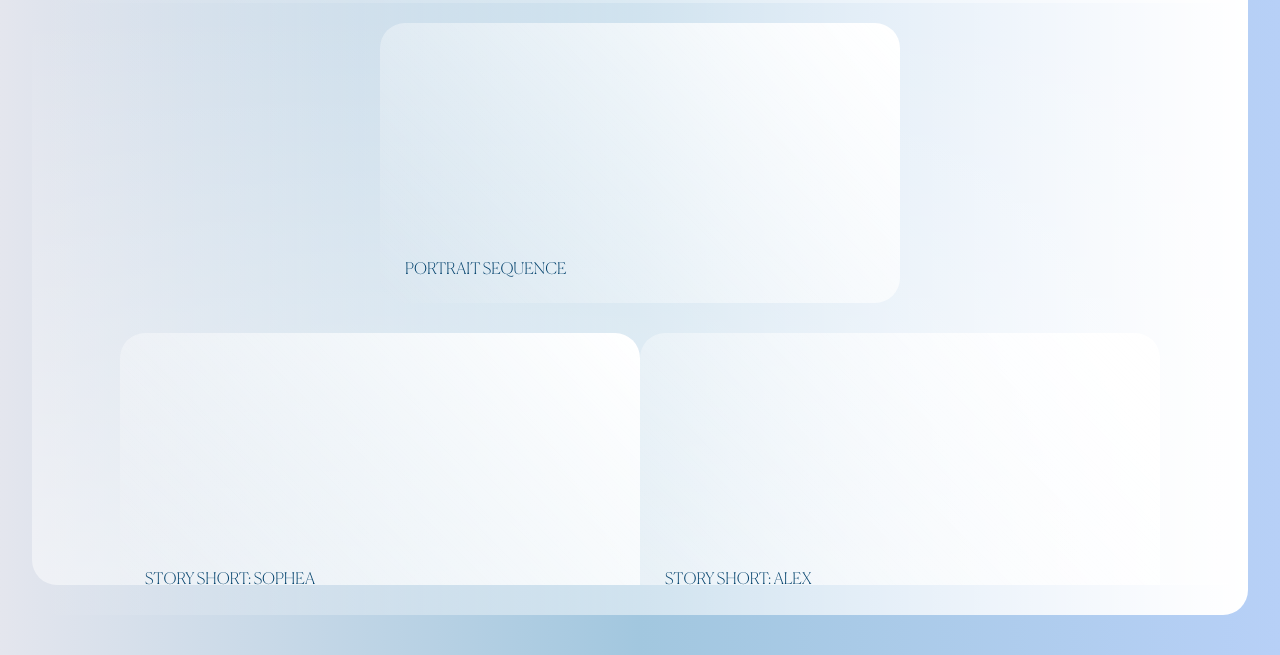
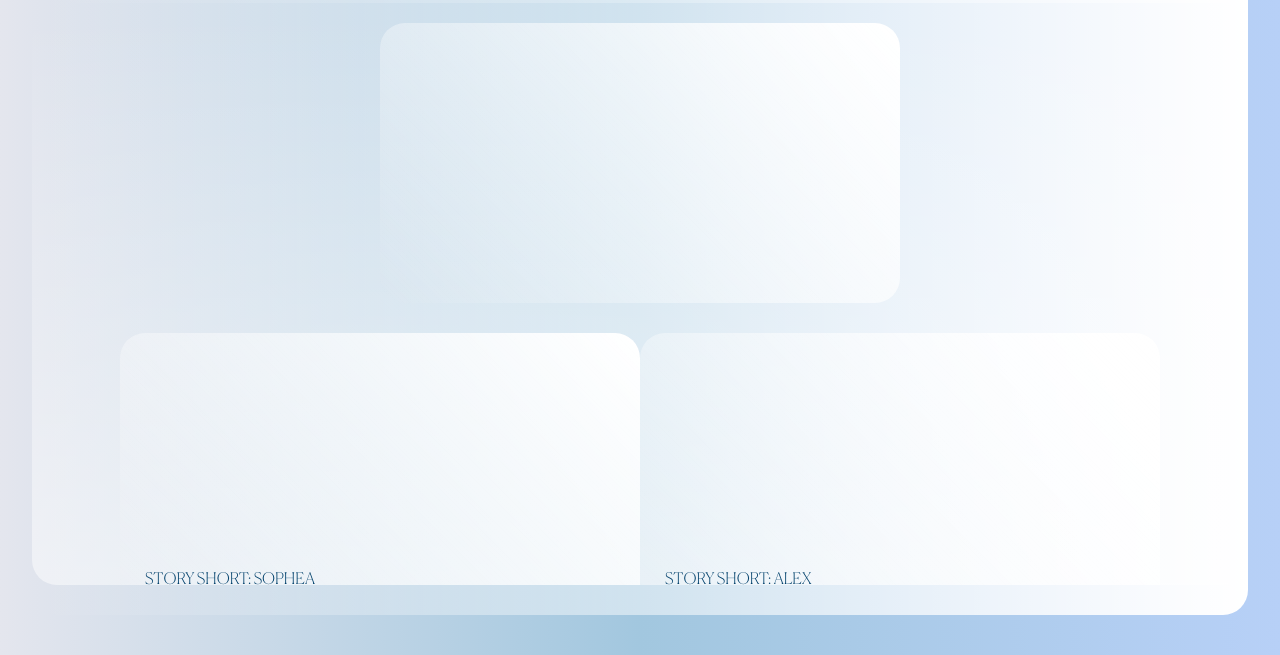
Before and after one commit to lizetteayala1211/after-spirit, a plain HTML site: page ephemera.html in a window 1280 px wide. Shown: the part 145-800 px from the top of the page. Drawn offline with nearby package versions, Linux system fonts and the light colour scheme.

Commit message:
temp removal portrait sequence

```diff
--- a/ephemera.html
+++ b/ephemera.html
@@ -34,7 +34,7 @@
 				<div class="bottom-content-container ephemera">
 					<div class="ephemera-row-container main" style="padding: 10px">
 						<div class="ephemera-square" onClick="location.href='ephemeraPages/PortraitSequence.html'">
-							<div class="ephemera-link" onClick="location.href='ephemeraPages/PortraitSequence.html'"> PORTRAIT SEQUENCE </div>
+							<!-- <div class="ephemera-link" onClick="location.href='ephemeraPages/PortraitSequence.html'"> PORTRAIT SEQUENCE </div> -->
 						</div>
 					</div>
 					<div style="padding: 10px">
```
